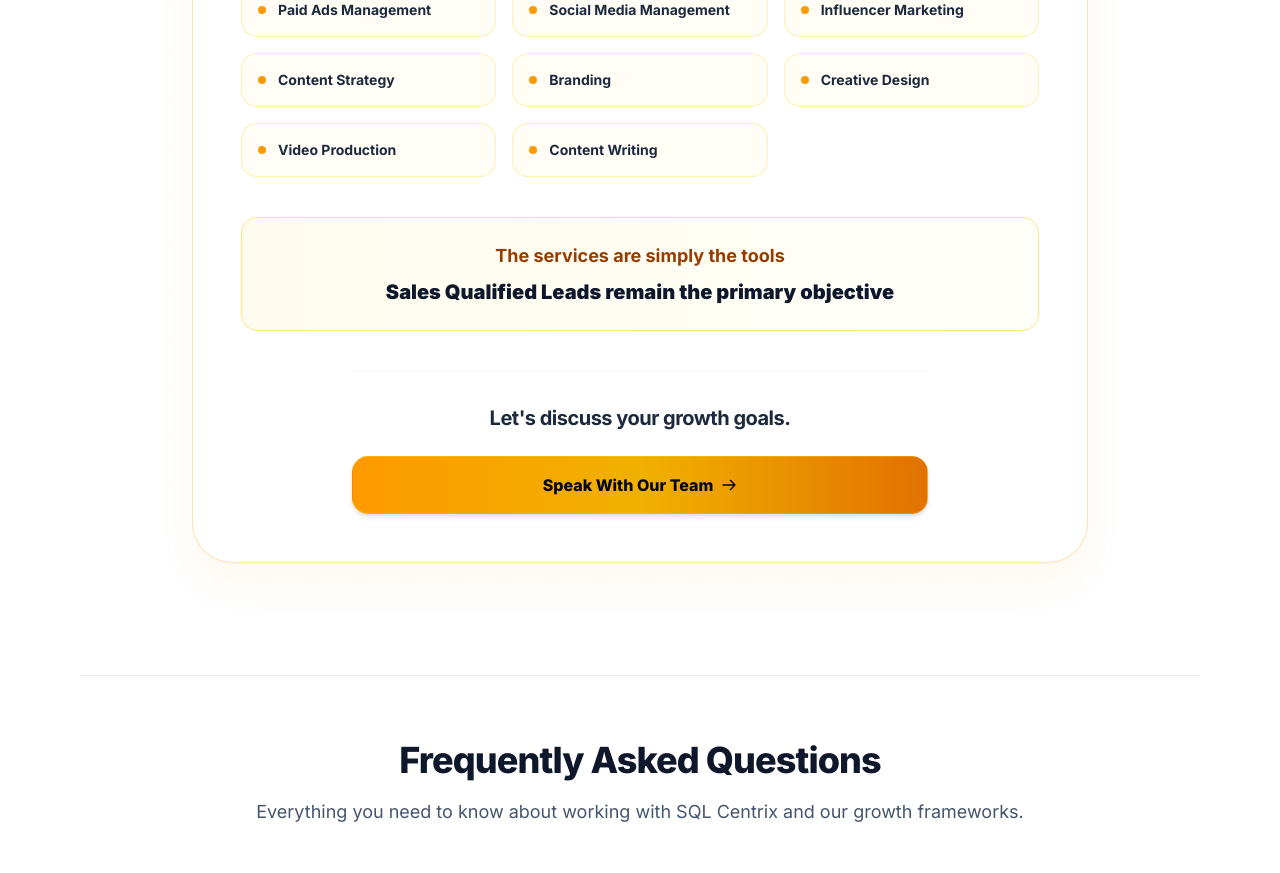
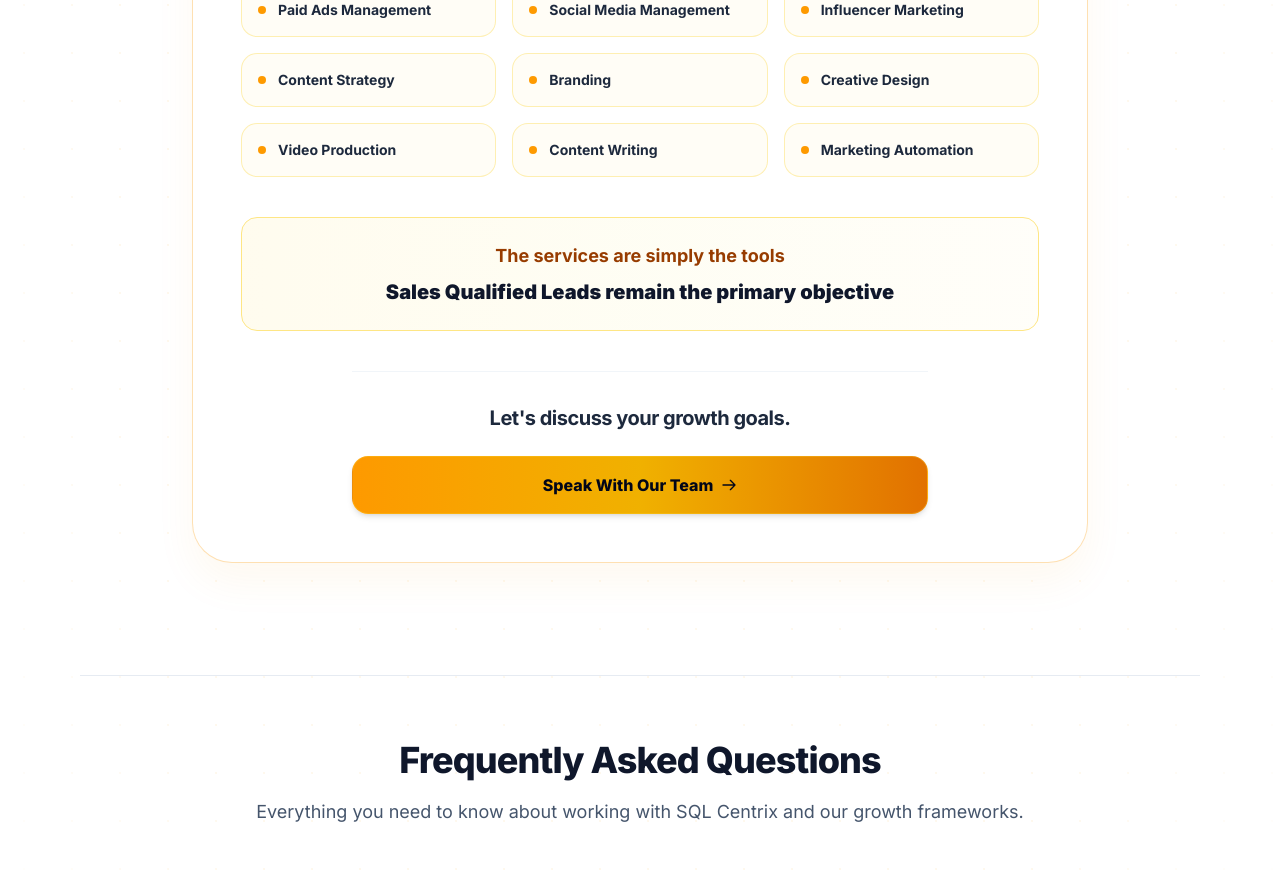
Before and after one commit to maazhashmi996-pixel/SQL-Centrix-Website, a Next.js app: page / in a window 1280 px wide. Shown: the part 7040-7913 px from the top of the page. Built offline with nearby package versions, Linux system fonts and the light colour scheme.

Commit message:
marketing

```diff
--- a/src/data/Components/CaseStudies.tsx
+++ b/src/data/Components/CaseStudies.tsx
@@ -31,7 +31,8 @@ const businessServicesList = [
   "Branding",
   "Creative Design",
   "Video Production",
-  "Content Writing"
+  "Content Writing",
+  "Marketing Automation"
 ];
 
 const faqData = [
```
